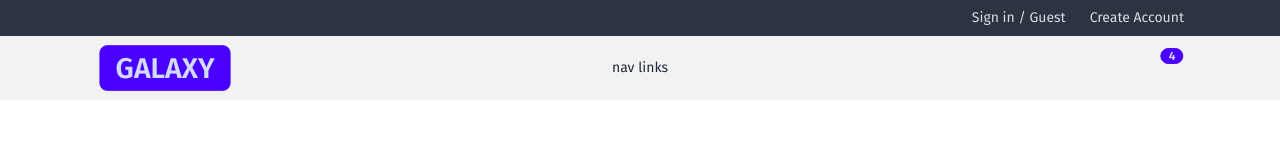
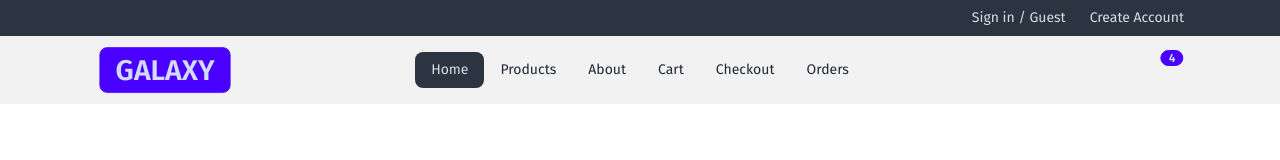
Before and after one commit to jackal7819/Galaxy-Store, a React (Vite) app: page / in a window 1280 px wide. Shown: the top 160 px of the page. Built offline with nearby package versions, Linux system fonts and the light colour scheme; some icons are missing.

Commit message:
Create Navlinks

```diff
--- a/src/components/Navbar.jsx
+++ b/src/components/Navbar.jsx
@@ -1,5 +1,6 @@
 import { NavLink } from 'react-router-dom';
 import { FaBarsStaggered, FaCartShopping } from 'react-icons/fa6';
+import Navlinks from './Navlinks';
 
 const Navbar = () => {
 	return (
@@ -17,13 +18,14 @@ const Navbar = () => {
 						</label>
 						<ul
 							tabIndex={0}
-							className='z-10 p-2 mt-3 shadow menu-sm menu dropdown-content bg-base-200'>
-                            nav links
+							className='p-2 mt-3 shadow menu-md menu dropdown-content bg-base-200 w-60'>
+                            <Navlinks />
 						</ul>
+
 					</div>
 				</div>
-				<div className='navbar-center'>
-					<ul className='menu menu-horizontal'>nav links</ul>
+				<div className='hidden navbar-center lg:flex'>
+					<ul className='menu menu-horizontal'><Navlinks/></ul>
 				</div>
 				<div className='navbar-end'>
                     <NavLink to='/cart' className='ml-4 btn btn-ghost btn-circle btn-md'>
--- /dev/null
+++ b/src/components/Navlinks.jsx
@@ -0,0 +1,26 @@
+import { NavLink } from 'react-router-dom';
+
+const links = [
+	{ id: 1, url: '/', text: 'home' },
+    { id: 2, url: '/products', text: 'products' },
+	{ id: 3, url: '/about', text: 'about' },
+	{ id: 4, url: '/cart', text: 'cart' },
+	{ id: 5, url: '/checkout', text: 'checkout' },
+	{ id: 6, url: '/orders', text: 'orders' },
+];
+
+const Navlinks = () => {
+	return (
+		<>
+			{links.map((link) => (
+				<li key={link.id}>
+					<NavLink to={link.url} className='uppercase lg:capitalize'>
+						{link.text}
+					</NavLink>
+				</li>
+			))}
+		</>
+	);
+};
+
+export default Navlinks;
```
